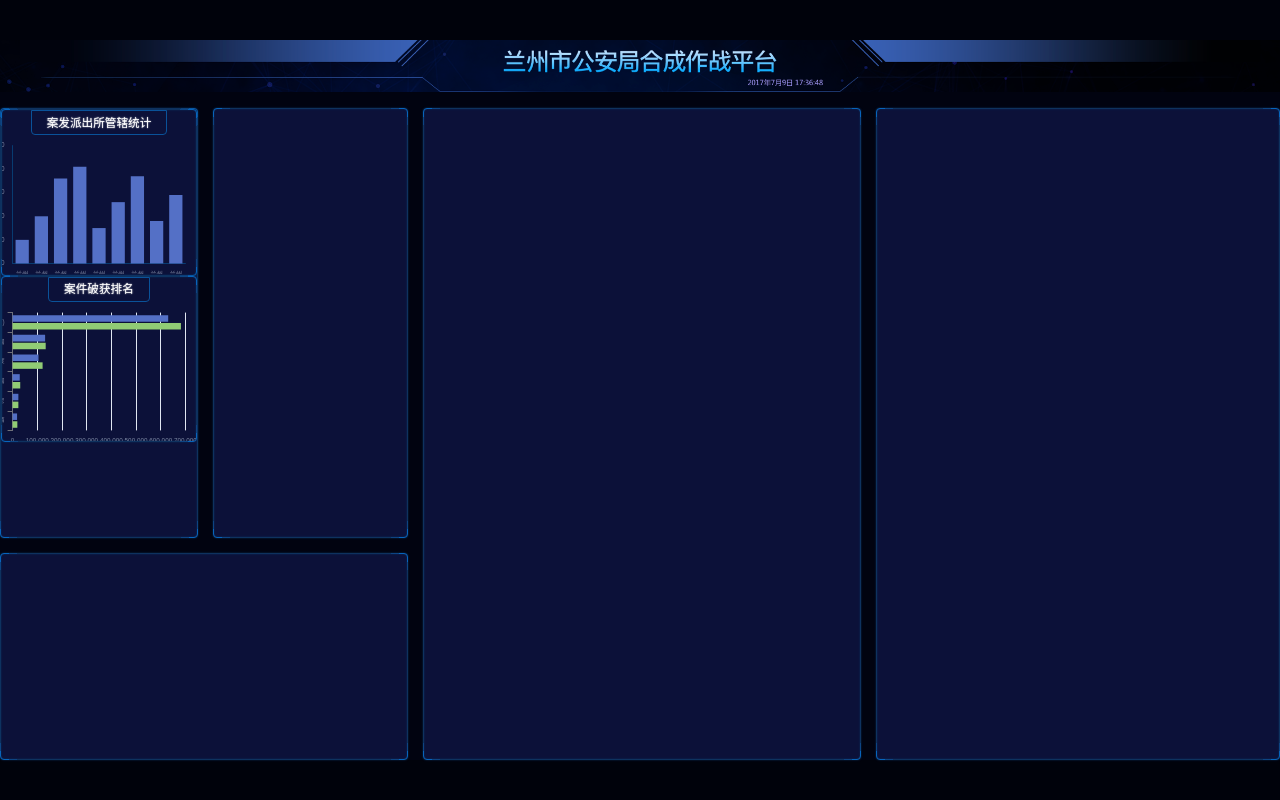
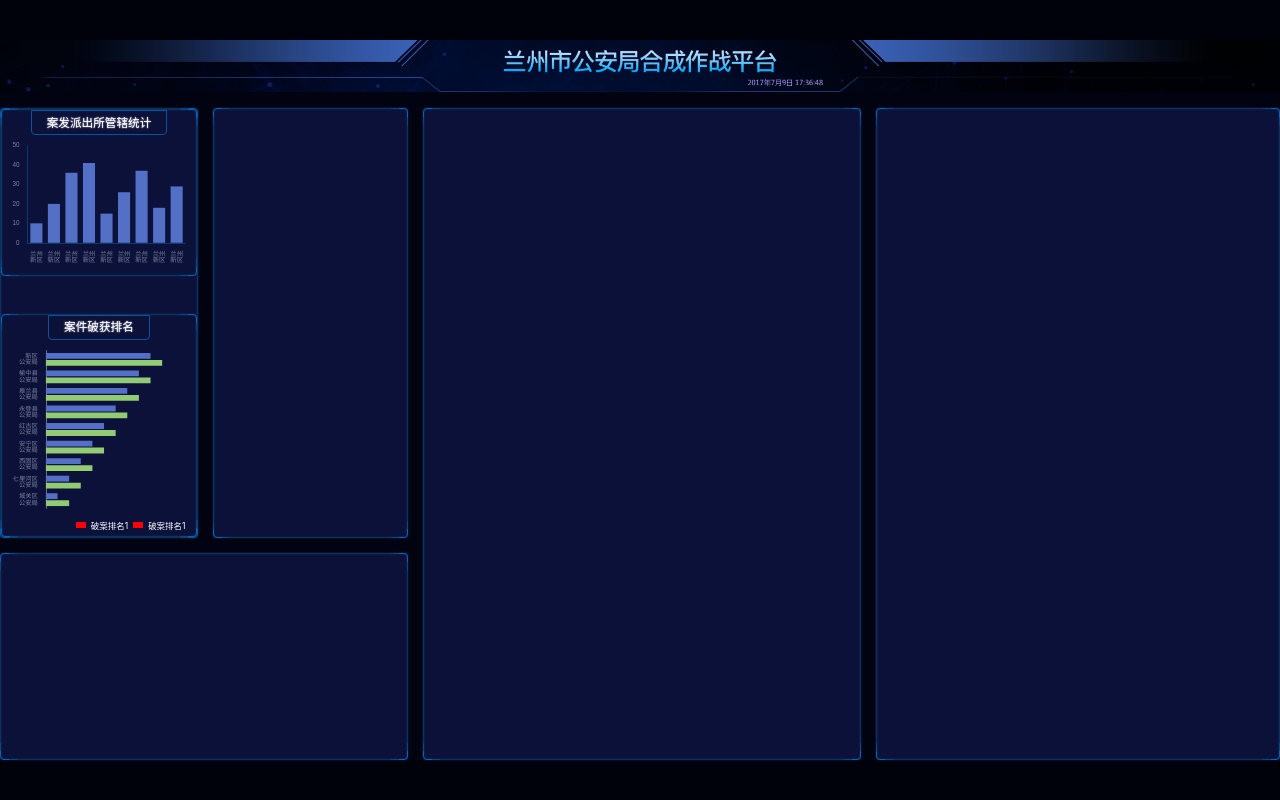
Before and after one commit to HXL1111/Large-screen-visualization, a React (Vite) app: page /#/ in a window 1280 px wide. Built offline with nearby package versions, Linux system fonts and the light colour scheme.

Commit message:
初步完成chart-2

```diff
--- a/src/components/chart-1.tsx
+++ b/src/components/chart-1.tsx
@@ -1,6 +1,5 @@
 import React, { useEffect, useRef } from 'react'
 import * as echarts from 'echarts'
-import { px } from '../shared/px'
 import { createEchartsOptions } from '../shared/create-echarts-options'
 
 export const Chart1 = () => {
--- a/src/components/chart-2.tsx
+++ b/src/components/chart-2.tsx
@@ -1,7 +1,5 @@
 import React, { useEffect, useRef } from 'react'
 import * as echarts from 'echarts'
-import { px } from '../shared/px'
-import { baseEchartsOptions } from '../shared/base-echarts-options'
 import { createEchartsOptions } from '../shared/create-echarts-options'
 
 export const Chart2 = () => {
@@ -10,25 +8,42 @@ export const Chart2 = () => {
     var myChart = echarts.init(divRef.current)
     myChart.setOption(
       createEchartsOptions({
-        ...baseEchartsOptions,
         xAxis: {
           type: 'value',
           boundaryGap: [0, 0.01],
+          splitLine: { show: false },
+          axisLabel: { show: false },
         },
         yAxis: {
+          axisTick: { show: false },
           type: 'category',
-          data: ['巴西', '印尼', '美国', '印度', '中国', '世界人口(万)'],
+          data: [
+            '城关区公安局',
+            '七里河区公安局',
+            '西固区公安局',
+            '安宁区公安局',
+            '红古区公安局',
+            '永登县公安局',
+            '皋兰县公安局',
+            '榆中县公安局',
+            '新区公安局',
+          ],
+          axisLabel: {
+            formatter(val) {
+              return val.replace('公安局', '\n公安局')
+            },
+          },
         },
         series: [
           {
             name: '2011年',
             type: 'bar',
-            data: [18203, 23489, 29034, 104970, 131744, 630230],
+            data: [1, 2, 3, 4, 5, 6, 7, 8, 9],
           },
           {
             name: '2012年',
             type: 'bar',
-            data: [19325, 23438, 31000, 121594, 134141, 681807],
+            data: [2, 3, 4, 5, 6, 7, 8, 9, 10],
           },
         ],
       })
@@ -36,9 +51,13 @@ export const Chart2 = () => {
   }, [])
 
   return (
-    <div className="bordered 管辖统计">
+    <div className="bordered 破获排名">
       <h2>案件破获排名</h2>
-      <div ref={divRef} className="chart"></div>
+      <div ref={divRef} className="chart" />
+      <div className="legend">
+        <span className="first" /> 破案排名1
+        <span className="second" /> 破案排名1
+      </div>
     </div>
   )
 }
--- a/src/pages/home.scss
+++ b/src/pages/home.scss
@@ -2,12 +2,12 @@
 
 .home {
   flex: 1;
-  height: 100%;
   display: flex;
   flex-direction: column;
   background: #010310;
   color: white;
-  header {
+  font-size: px(16);
+  > header {
     height: px(99);
     background-size: cover;
   }
@@ -43,6 +43,9 @@
     }
     > .section1 {
       grid-area: box1;
+      display: flex;
+      flex-direction: column;
+      justify-content: space-between;
     }
     > .section2 {
       grid-area: box2;
@@ -76,5 +79,44 @@
         width: 100%;
       }
     }
+    .破获排名 {
+      height: px(423);
+      display: flex;
+      flex-direction: column;
+      align-items: center;
+      h2 {
+        flex-shrink: 0;
+        border: 1px solid #0a5299;
+        border-bottom-left-radius: 4px;
+        border-bottom-right-radius: 4px;
+        font-size: px(22);
+        line-height: px(24);
+        padding: px(10) px(28);
+        text-shadow: 0 0 px(3) white;
+      }
+      .chart {
+        flex: 1;
+        width: 100%;
+      }
+      .legend {
+        display: flex;
+        align-items: center;
+        justify-content: flex-end;
+        width: 100%;
+        padding: 0 px(20) px(10);
+        > .first,
+        > .second {
+          display: inline-block;
+          width: px(18);
+          height: px(12);
+          background: red;
+          margin: 0 px(10);
+        }
+        .first {
+        }
+        .second {
+        }
+      }
+    }
   }
 }
--- a/src/shared/base-echarts-options.ts
+++ b/src/shared/base-echarts-options.ts
@@ -13,5 +13,6 @@ export const baseEchartsOptions = {
     y: px(20),
     x2: px(20),
     y2: px(20),
+    containLabel: true
   },
 };
--- a/src/shared/style.scss
+++ b/src/shared/style.scss
@@ -36,4 +36,6 @@ body {
 }
 .App {
   flex: 1;
+  display: flex;
+  flex-direction: column;
 }
```
Also changed, not shown: 1 other file (tests, documents, lock files or other folders).
